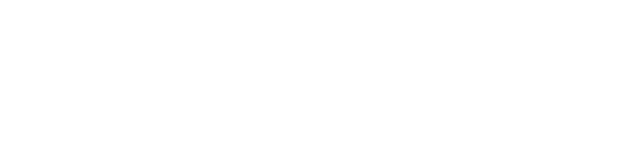
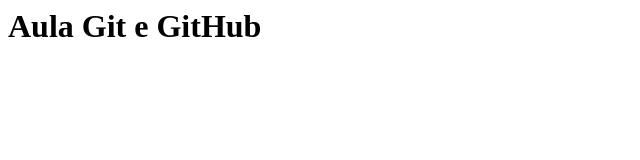
Before and after one commit to Eloyse-981/aula-git, a plain HTML site: page index.html in a window 1280 px wide. Shown: the whole page, without its empty margins (0-640 px from the left). Drawn offline with Linux system fonts and the light colour scheme.

Commit message:
Adição H!

```diff
--- a/index.html
+++ b/index.html
@@ -5,6 +5,8 @@
     <title>Document</title>
 </head>
 <body>
-
+    <h1>
+        Aula Git e GitHub
+    </h1>
 </body>
 </html>
```
